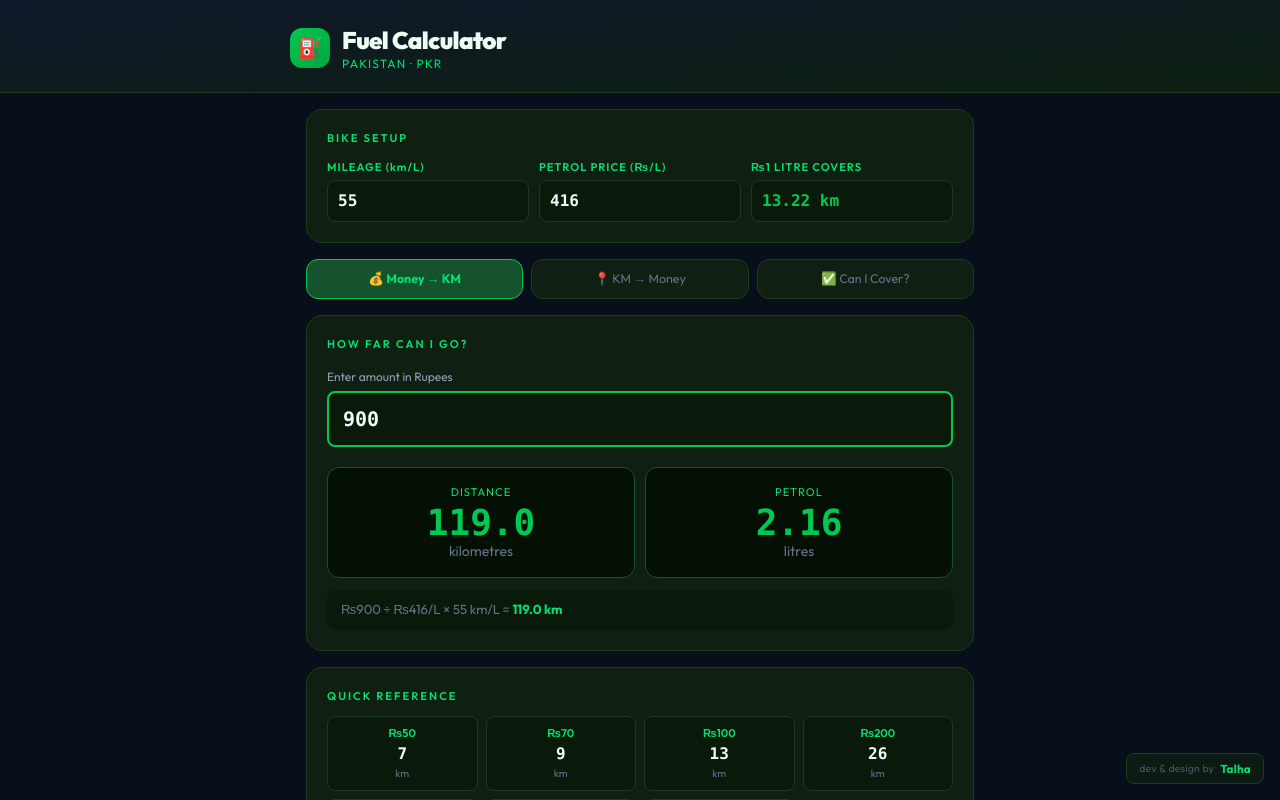
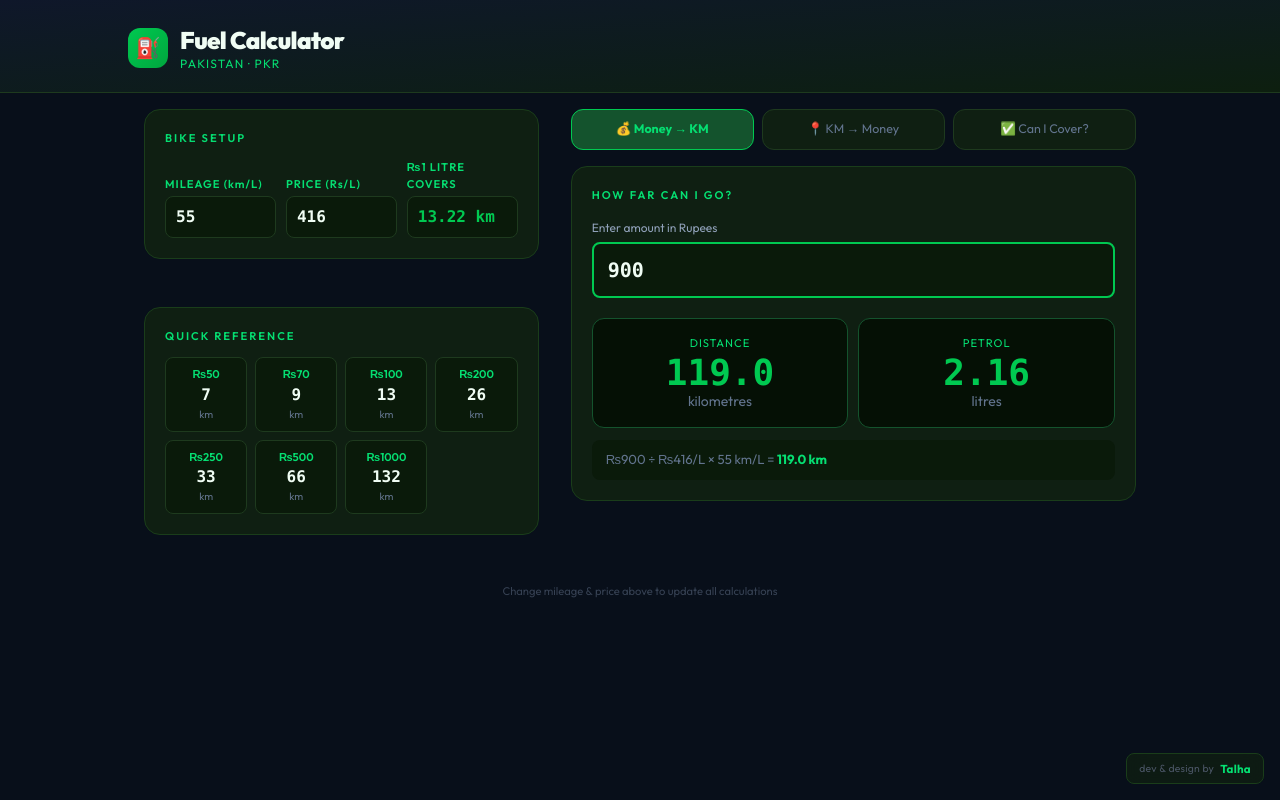
Before and after one commit to talha125-git/Fuel_Calculator, a React (Vite) app: page / in a window 1280 px wide. Shown: the top 800 px of the page. Built offline with nearby package versions, Linux system fonts and the light colour scheme.

Commit message:
added flex on large screen

```diff
--- a/src/App.jsx
+++ b/src/App.jsx
@@ -24,7 +24,7 @@ export default function App() {
 
       {/* Header */}
       <div className="bg-gradient-to-br from-[#0f172a] to-[#0d1f0f] border-b border-[#1e3a1e] pt-6 px-4 pb-4">
-        <div className="max-w-[700px] mx-auto">
+        <div className="max-w-[700px] lg:max-w-5xl mx-auto">
           <div className="flex items-center gap-3 mb-1">
             <div className="w-10 h-10 rounded-xl bg-gradient-to-br from-green-500 to-green-600 flex items-center justify-center text-xl">⛽</div>
             <div>
@@ -35,16 +35,23 @@ export default function App() {
         </div>
       </div>
 
-      <div className="max-w-[700px] mx-auto p-4">
+      <div className="max-w-[700px] lg:max-w-5xl mx-auto p-4 grid grid-cols-1 lg:grid-cols-12 gap-4 lg:gap-8 lg:items-start">
 
-        {/* Bike Setup */}
+        {/* Left Column: Bike Setup & Desktop Quick Reference */}
+        <div className="lg:col-span-5 flex flex-col gap-4 order-1">
           <BikeSetup
             mileage={mileage}
             setMileage={setMileage}
             price={price}
             setPrice={setPrice}
           />
+          <div className="hidden lg:block">
+            <QuickReference mileage={mileage} price={price} />
+          </div>
+        </div>
 
+        {/* Right Column: Tabs & Calculations */}
+        <div className="lg:col-span-7 flex flex-col order-2">
           {/* Tab Switcher */}
           <div className="flex gap-2 mb-4">
             {TABS.map((t) => (
@@ -82,13 +89,19 @@ export default function App() {
               price={price}
             />
           )}
+        </div>
 
-        {/* Quick Reference */}
+        {/* Mobile Quick Reference */}
+        <div className="lg:hidden order-3">
           <QuickReference mileage={mileage} price={price} />
+        </div>
 
-        <p className="text-center text-[0.7rem] text-gray-700 mt-6">
+        {/* Footer Text */}
+        <div className="lg:col-span-12 order-4">
+          <p className="text-center text-[0.7rem] text-gray-700 mt-2 lg:mt-4">
             Change mileage & price above to update all calculations
           </p>
+        </div>
       </div>
 
       {/* Footer Credit */}
--- a/src/components/BikeSetup.jsx
+++ b/src/components/BikeSetup.jsx
@@ -8,7 +8,7 @@ export default function BikeSetup({ mileage, setMileage, price, setPrice }) {
       <p className="text-[0.7rem] tracking-[2px] text-green-400 m-0 mb-3 font-semibold">BIKE SETUP</p>
 
       <div className="grid grid-cols-3 gap-2.5">
-        <div>
+        <div className="flex flex-col justify-end">
           <label className="text-[0.7rem] text-green-400 tracking-[1px] font-semibold block mb-1">MILEAGE (km/L)</label>
           <input
             type="number"
@@ -17,8 +17,8 @@ export default function BikeSetup({ mileage, setMileage, price, setPrice }) {
             className="w-full bg-[#0a1a0a] border border-[#1e3a1e] rounded-lg py-2 px-2.5 text-[#f0fdf4] text-base font-semibold font-mono outline-none box-border"
           />
         </div>
-        <div>
-          <label className="text-[0.7rem] text-green-400 tracking-[1px] font-semibold block mb-1">PETROL PRICE (₨/L)</label>
+        <div className="flex flex-col justify-end">
+       <label className="text-[0.7rem] text-green-400 tracking-[1px] font-semibold block mb-1">PRICE (Rs/L)</label>
           <input
             type="number"
             value={price}
```
Also changed, not shown: Push to github.txt. Lines whose indentation alone changed are shown as unchanged.
